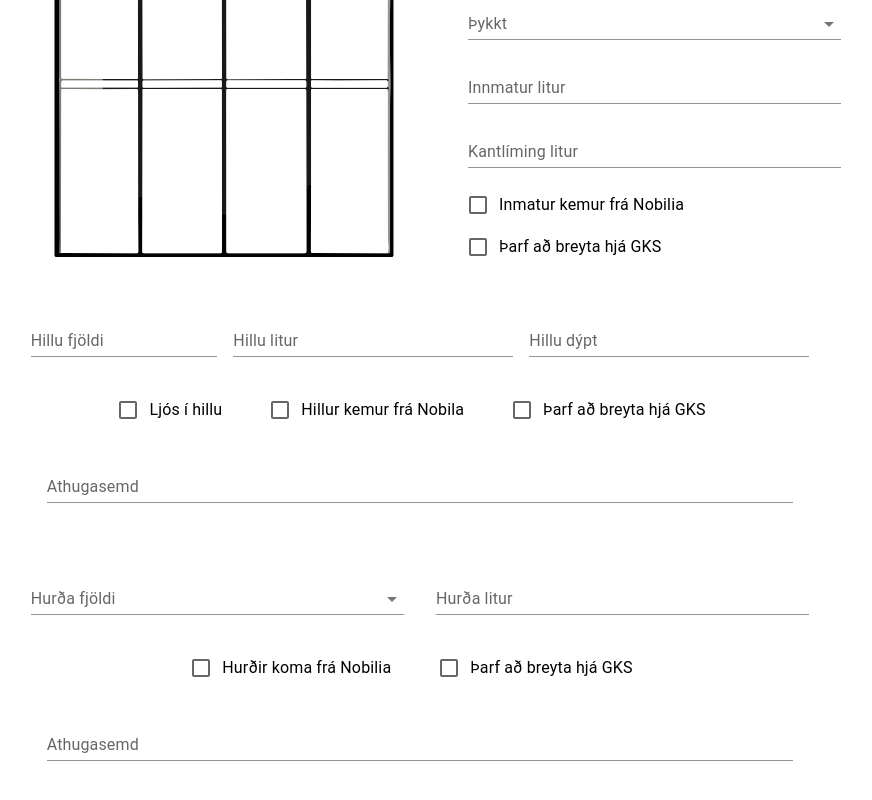
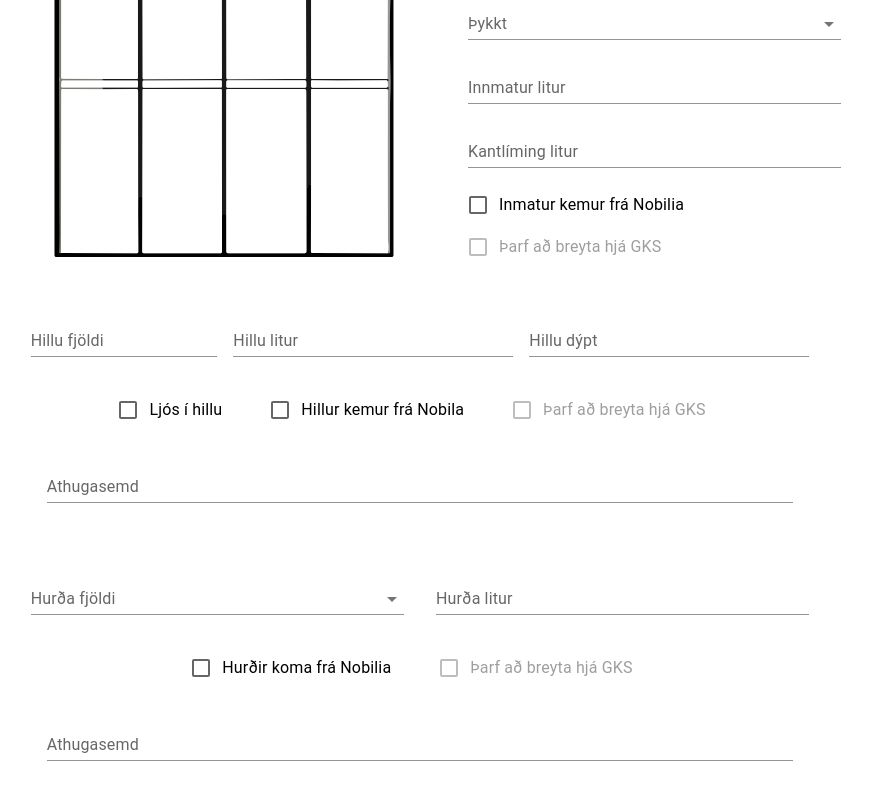
Before and after one commit to holmar18/gks-folding-door-cabinet, a React (Create React App) app: page / in a window 1280 px wide. Shown: the part 428-1228 px from the top of the page, without its empty margins (220-1092 px from the left). Built offline with nearby package versions, Linux system fonts and the light colour scheme.

Commit message:
Disabled checkbox if isnt checked

```diff
--- a/src/components/CheckBox.jsx
+++ b/src/components/CheckBox.jsx
@@ -3,10 +3,25 @@ import Checkbox from "@mui/material/Checkbox";
 import Grid from "@mui/material/Grid";
 import FormControlLabel from "@mui/material/FormControlLabel";
 
-const CheckBox = ({TitleText, size, mt = 2}) => {
+const CheckBox = ({
+  TitleText,
+  size,
+  mt = 2,
+  isDisabled = false,
+  update = null,
+  changeLabel = "",
+}) => {
   return (
     <Grid item xs={size} mt={mt}>
-      <FormControlLabel control={<Checkbox />} label={TitleText} />
+      <FormControlLabel
+        label={TitleText}
+        control={
+          <Checkbox
+            disabled={isDisabled}
+            onChange={update ? (e) => update(e, changeLabel, "checked") : null}
+          />
+        }
+      />
     </Grid>
   );
 };
--- a/src/components/Input.jsx
+++ b/src/components/Input.jsx
@@ -15,7 +15,7 @@ const Input = ({
       <TextField
         onChange={
           valueVariable !== null
-            ? (e) => valueVariable[1](e, valueVariable[2])
+            ? (e) => valueVariable[1](e, valueVariable[2], "value")
             : null
         }
         id='standard-basic'
--- a/src/components/SelectInput.jsx
+++ b/src/components/SelectInput.jsx
@@ -10,7 +10,7 @@ const SelectInput = ({values, update, changeLabel, label, size = 12}) => {
           labelId='demo-simple-select-standard-label'
           id='demo-simple-select-standard'
           label={label}
-          onChange={(e) => update(e, changeLabel)}>
+          onChange={(e) => update(e, changeLabel, "value")}>
           {values.map((ele) => {
             return <MenuItem value={ele}>{ele}</MenuItem>;
           })}
--- a/src/hooks/useFoldingDorCabinet.jsx
+++ b/src/hooks/useFoldingDorCabinet.jsx
@@ -1,4 +1,4 @@
-import {useState, useEffect} from "react";
+import {useState} from "react";
 
 const useFoldingDorCabinet = () => {
   const [cabinet, setCabinet] = useState({
@@ -16,18 +16,18 @@ const useFoldingDorCabinet = () => {
     customer: "",
     seller: "",
     carcase_nobilia: false,
+    carcase_change_gks: false,
     self_nobila: false,
+    self_change_gks: false,
     doors_nobila: false,
+    doors_change_gks: false,
+    light_Shelf: false,
   });
 
-  useEffect(() => {
-    console.log(cabinet);
-  }, [cabinet]);
-
-  const update = (e, type) => {
+  const update = (e, type, target) => {
     e.preventDefault();
     console.log(e.targe);
-    setCabinet({...cabinet, [`${type}`]: e.target.value});
+    setCabinet({...cabinet, [`${type}`]: e.target[`${target}`]});
   };
 
   return {
--- a/src/pages/FoldingDorCabinet.jsx
+++ b/src/pages/FoldingDorCabinet.jsx
@@ -75,8 +75,16 @@ const FoldingDorCabinet = () => {
             TitleText={"Kantlíming litur"}
             valueVariable={[cabinetValues.edge_color, update, "edge_color"]}
           />
-          <CheckBox TitleText={"Inmatur kemur frá Nobilia"} />
-          <CheckBox TitleText={"Þarf að breyta hjá GKS"} mt={0} />
+          <CheckBox
+            TitleText={"Inmatur kemur frá Nobilia"}
+            update={update}
+            changeLabel='carcase_nobilia'
+          />
+          <CheckBox
+            TitleText={"Þarf að breyta hjá GKS"}
+            mt={0}
+            isDisabled={!cabinetValues.carcase_nobilia}
+          />
         </Grid>
       </Grid>
 
@@ -101,8 +109,15 @@ const FoldingDorCabinet = () => {
 
       <Grid container gap={4} pt={2} className='container'>
         <CheckBox TitleText={"Ljós í hillu"} />
-        <CheckBox TitleText={"Hillur kemur frá Nobila"} />
-        <CheckBox TitleText={"Þarf að breyta hjá GKS"} />
+        <CheckBox
+          TitleText={"Hillur kemur frá Nobila"}
+          update={update}
+          changeLabel='self_nobila'
+        />
+        <CheckBox
+          TitleText={"Þarf að breyta hjá GKS"}
+          isDisabled={!cabinetValues.self_nobila}
+        />
       </Grid>
 
       <Grid container gap={4} mt={1} className='container'>
@@ -125,8 +140,15 @@ const FoldingDorCabinet = () => {
       </Grid>
 
       <Grid container gap={4} pt={2} className='container'>
-        <CheckBox TitleText={"Hurðir koma frá Nobilia"} />
-        <CheckBox TitleText={"Þarf að breyta hjá GKS"} />
+        <CheckBox
+          TitleText={"Hurðir koma frá Nobilia"}
+          update={update}
+          changeLabel='doors_nobila'
+        />
+        <CheckBox
+          TitleText={"Þarf að breyta hjá GKS"}
+          isDisabled={!cabinetValues.doors_nobila}
+        />
       </Grid>
 
       <Grid container mt={1} mb={4} className='container'>
```
